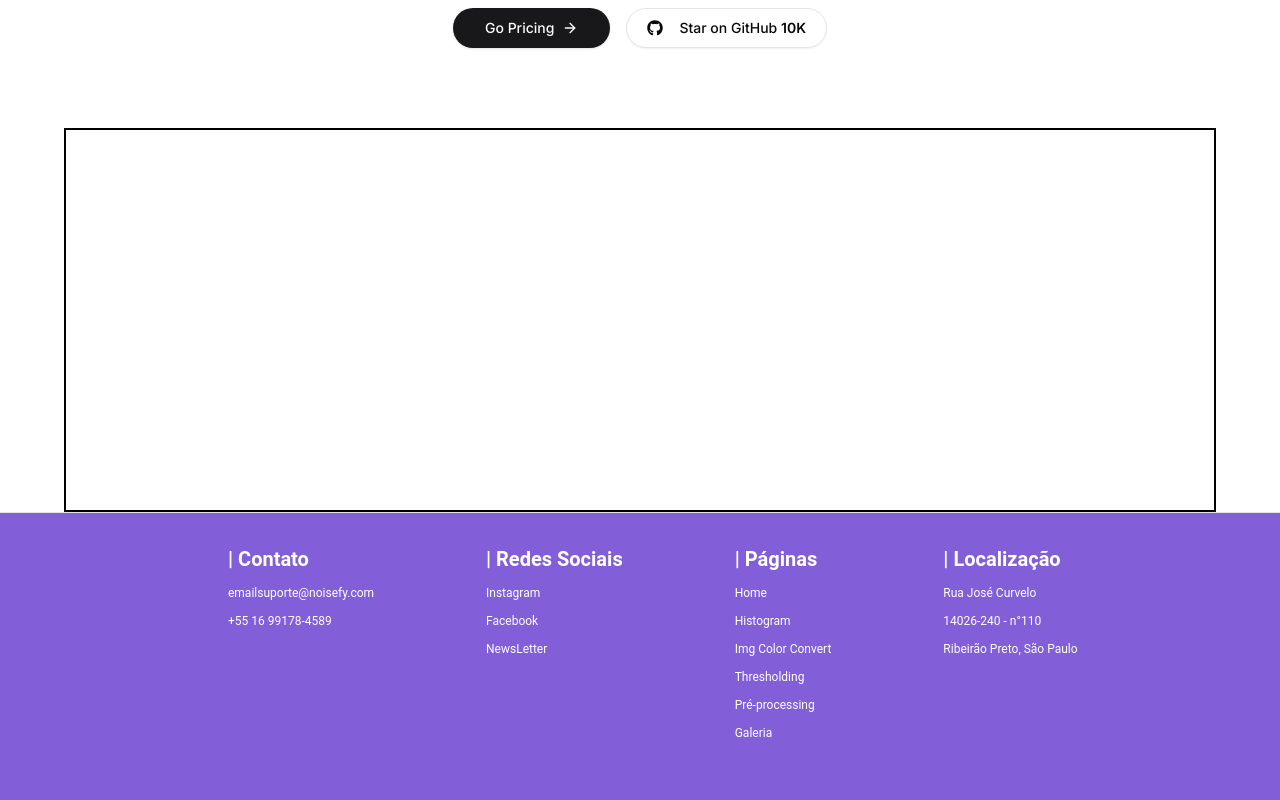
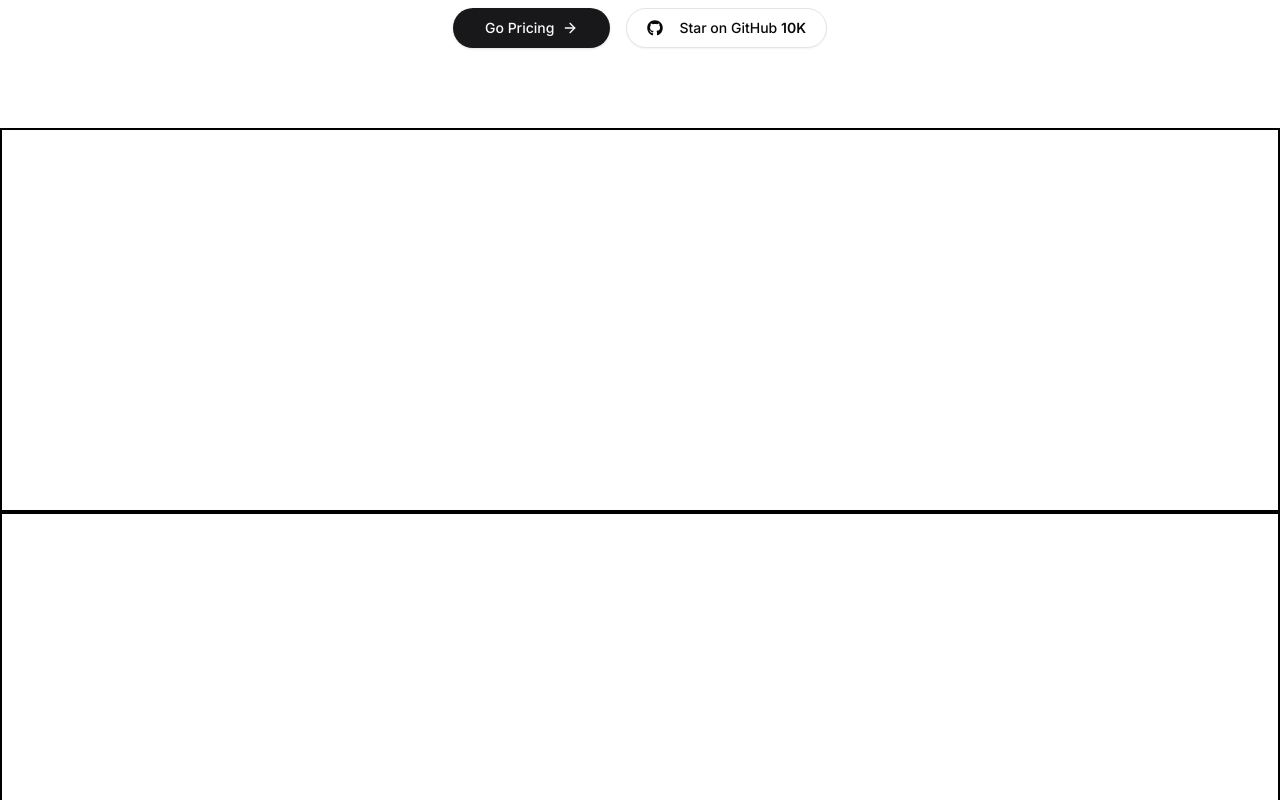
Before and after one commit to pedroestevaodev/noisefy, a Next.js app: page / in a window 1280 px wide. Shown: the part 420-1220 px from the top of the page. Built offline with nearby package versions, Linux system fonts and the light colour scheme; no server answers.

Commit message:
começando o FAQ

```diff
--- /dev/null
+++ b/components/landing/FAQ/box.tsx
@@ -0,0 +1,12 @@
+import { cn } from "@/lib/utils";
+import { HTMLAttributes } from "react";
+
+function Box(){
+    return (
+        <div className="container w-97 h-72 justify-center items-center content-center border-2 mx-5 my-5 border-black">
+
+        </div>
+    )
+}
+
+export default Box;
--- a/components/landing/FAQ/index.tsx
+++ b/components/landing/FAQ/index.tsx
@@ -1,13 +1,18 @@
 import { cn } from "@/lib/utils";
 import { HTMLAttributes } from "react";
-
-function FAQ(){
-    return(
-        <div className="container w-100 h-96 flex justify-center items-center content-center border-2 border-black">
-
-        </div>
-    )
-}
+import Box from "./box";
 
 
+const FAQ = ({ className }: HTMLAttributes<HTMLElement>) => {
+    return(
+        <faq>
+        <div className="container w-50 h-96 justify-center items-baseline content-center border-2 border-black">
+        </div>
+
+        <div className="container w-50 h-96 justify-center items-baseline content-center border-2 border-black">
+        </div>
+        </faq>
+    );
+};
+
 export default FAQ;
--- a/tailwind.config.ts
+++ b/tailwind.config.ts
@@ -21,7 +21,8 @@ const config: Config = {
     	extend: {
 			spacing: {
 				'100': '72rem',
-				'98': '68rem'
+				'97' : '34rem',
+				'98': '48rem'
 			  },
 
     		borderRadius: {
```
